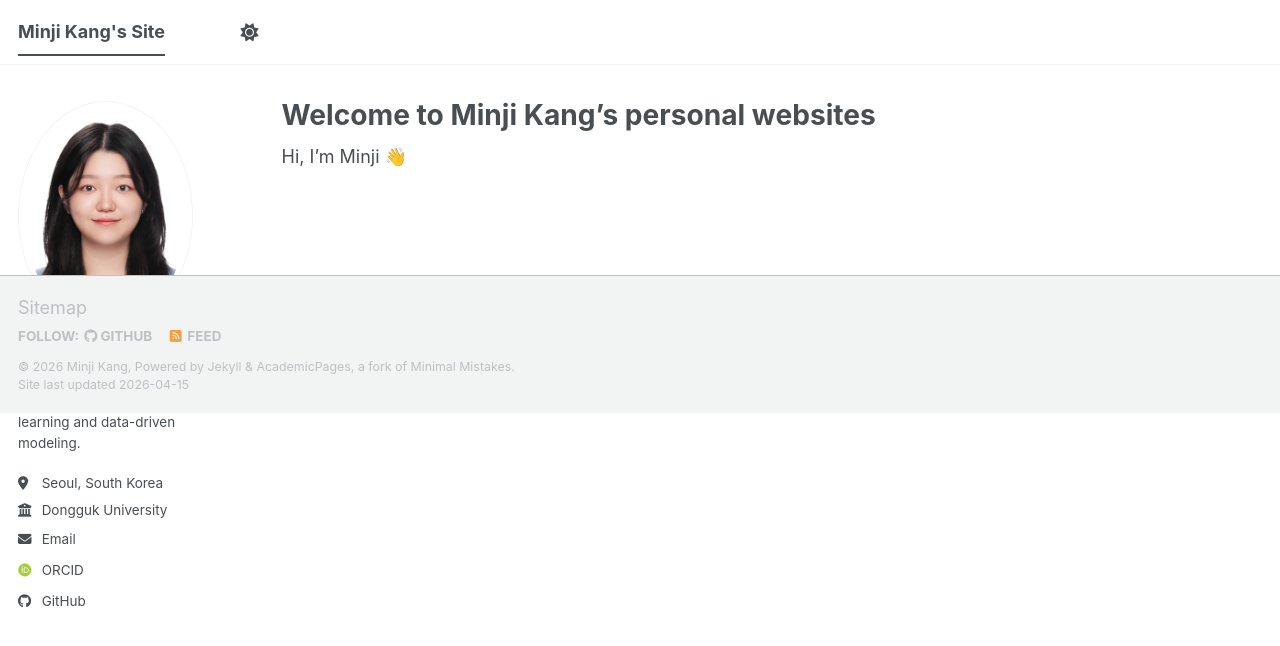
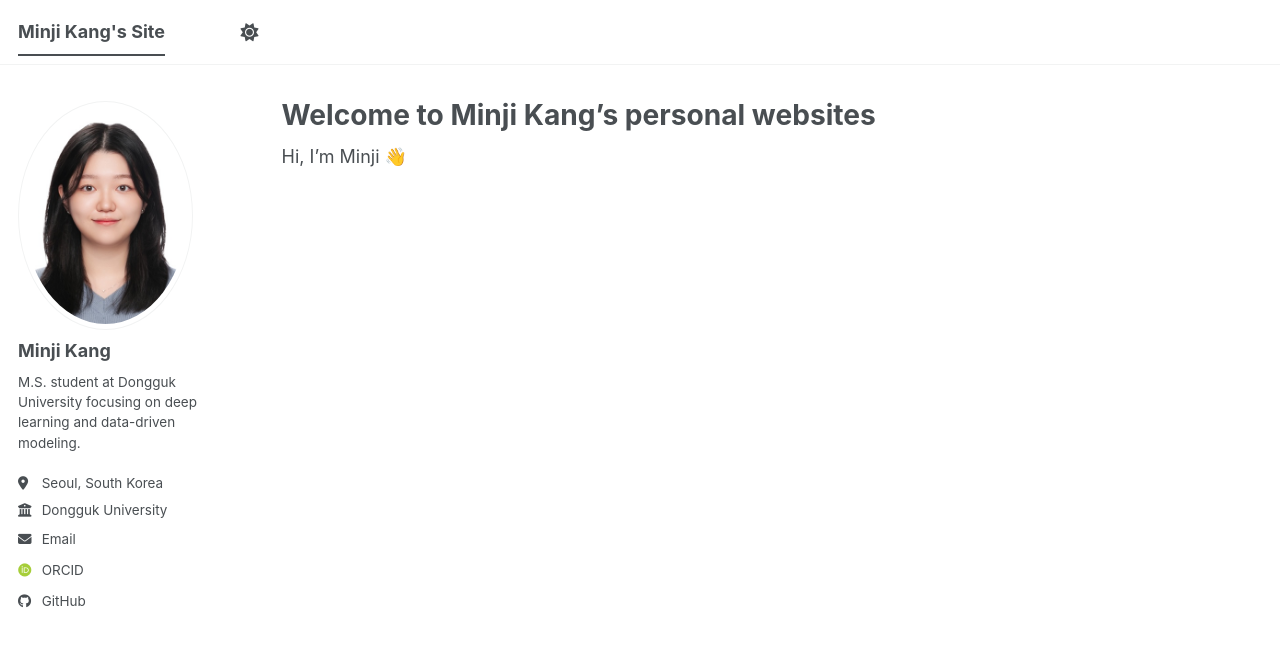
Before and after one commit to mimj3816/min_zi, a Jekyll site: the page built from _pages/about.md, in a window 1280 px wide and 900 px high. Shown: the top 646 px of the window. Built offline with Jekyll 4.4.1, drawn with Linux system fonts in a browser that asks for light colours; some web fonts are replaced; a script bundle is joined from its source files by our own code; library files that are not in the unit come from our copies.

Commit message:
Fix Error

```diff
--- a/assets/css/main.scss
+++ b/assets/css/main.scss
@@ -41,3 +41,7 @@
     "vendor/font-awesome/solid",
     "vendor/font-awesome/brands"
 ;
+
+.page__content {
+  min-height: 85vh;
+}
```
